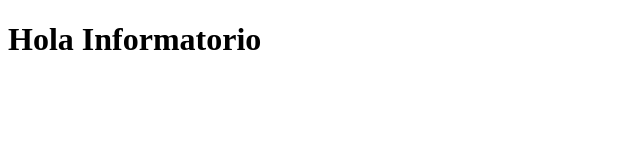
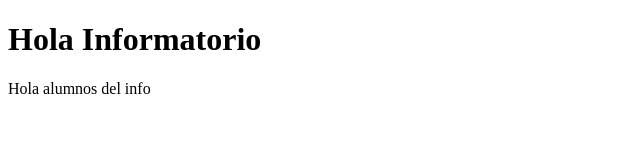
Before and after one commit to Aldeer/ejemplo, a plain HTML site: page app/index.html in a window 1280 px wide. Shown: the whole page, without its empty margins (0-640 px from the left). Drawn offline with Linux system fonts and the light colour scheme.

Commit message:
Cambios en la pagina

```diff
--- a/app/index.html
+++ b/app/index.html
@@ -4,8 +4,11 @@
     <meta charset="UTF-8">
     <meta name="viewport" content="width=device-width, initial-scale=1.0">
     <title>Primer Despliegue</title>
+    <link rel="stylesheet" href="./styles.css">
 </head>
 <body>
     <h1>Hola Informatorio</h1>
+    <p class="parrafo"></p>
+    <script src="./main.js"></script>
 </body>
 </html>
--- a/app/main.js
+++ b/app/main.js
@@ -0,0 +1,3 @@
+const parrafo = document.getElementsByClassName("parrafo")
+console.log(parrafo)
+parrafo[0].textContent = "Hola alumnos del info"
```
